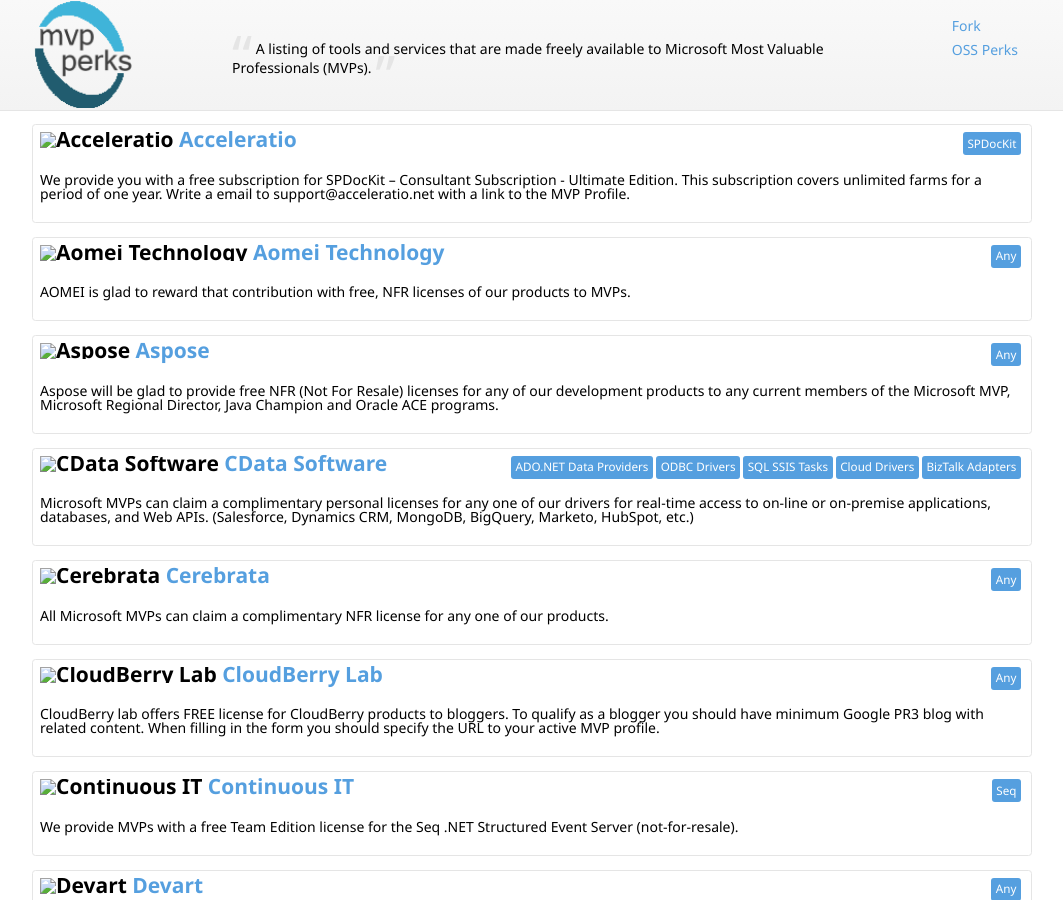
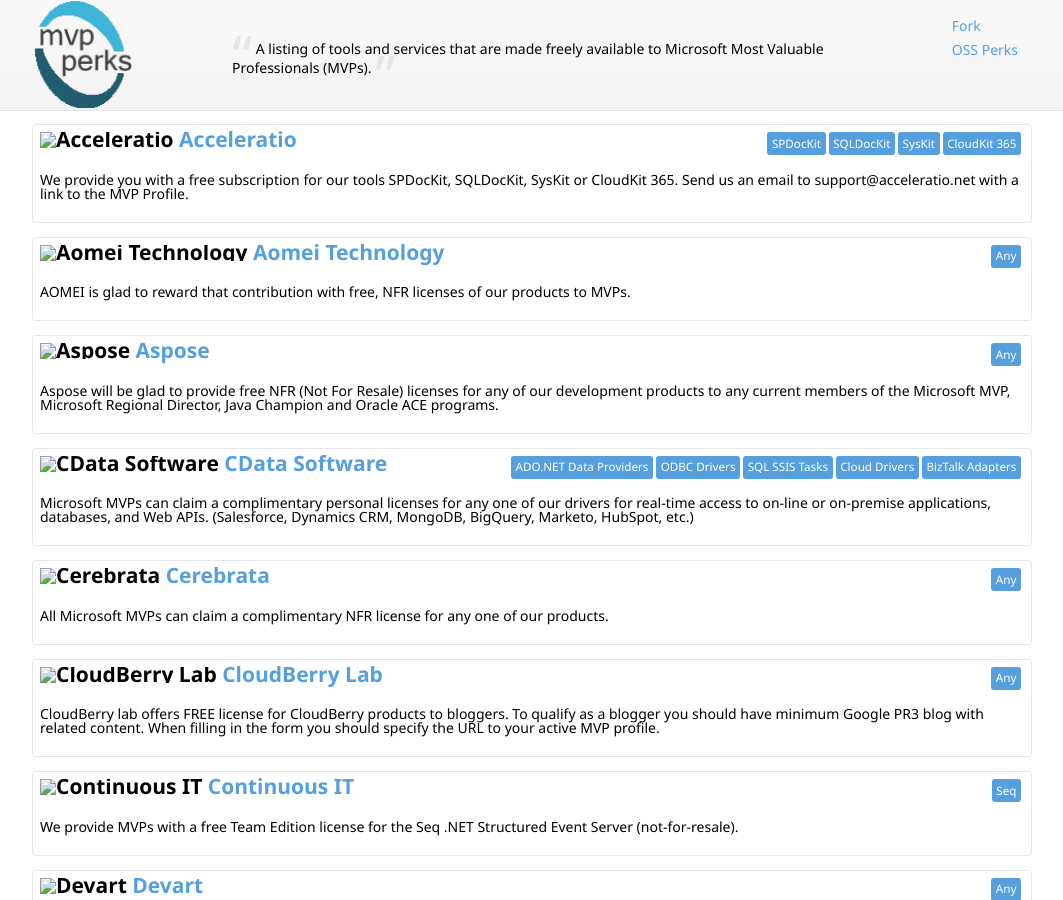
Before and after one commit to nikmd23/ossperks, a Jekyll site: the page built from index.html, in a window 1280 px wide and 900 px high. Shown: the whole window, without its empty margins (108-1171 px from the left). Built offline with Jekyll 4.4.1, drawn with Linux system fonts in a browser that asks for light colours; nearby versions of some CDN libraries.

Commit message:
Update perks.yml (#29)
updated our offering

```diff
--- a/_data/perks.yml
+++ b/_data/perks.yml
@@ -119,9 +119,9 @@
   products: ["OzCode"]
 
 - company: "Acceleratio"
-  uri: "https://www.spdockit.com"
-  description: "We provide you with a free subscription for SPDocKit – Consultant Subscription - Ultimate Edition. This subscription covers unlimited farms for a period of one year. Write a email to support@acceleratio.net with a link to the MVP Profile."
-  products: ["SPDocKit"]
+  uri: "https://acceleratio.net"
+  description: "We provide you with a free subscription for our tools SPDocKit, SQLDocKit, SysKit or CloudKit 365. Send us an email to support@acceleratio.net with a link to the MVP Profile."
+  products: ["SPDocKit", "SQLDocKit", "SysKit", "CloudKit 365"]
 
 - company: "Digicert"
   uri: "https://www.digicert.com/friends/mvp.php"
```
